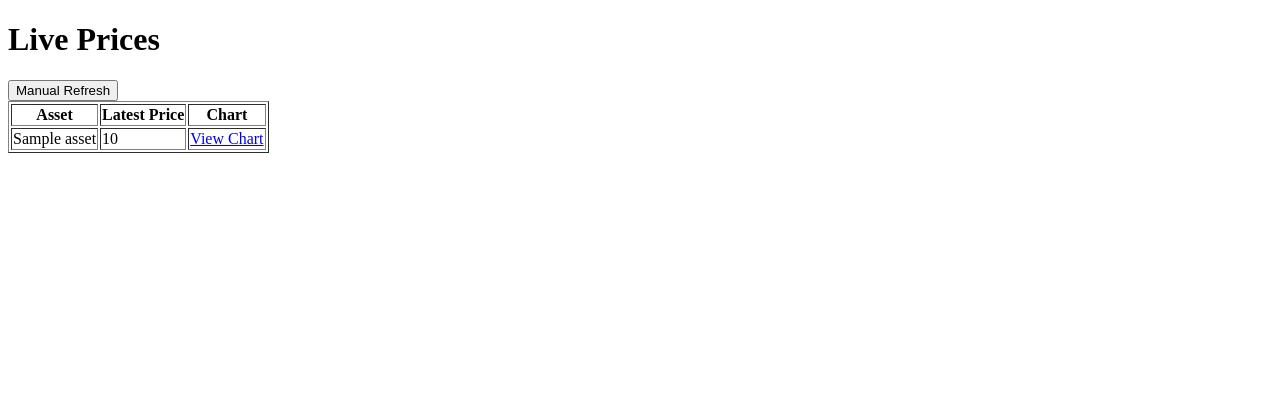
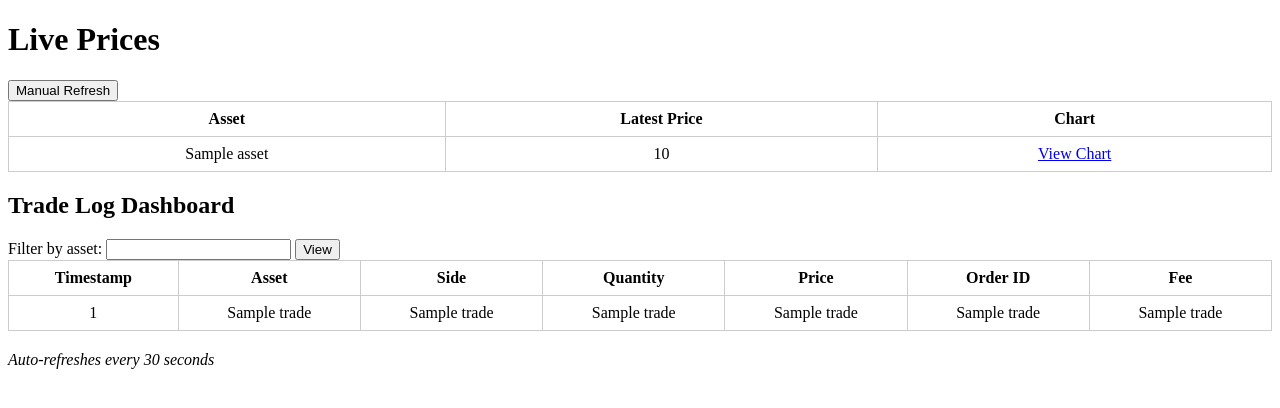
Before and after one commit to skybluewaters/trading-dashboard, a Flask app: template dashboard/templates/index.html in a window 1280 px wide. Shown: the top 408 px of the page. Run offline with Flask 3, Linux system fonts and the light colour scheme; the template is opened without the code that fills it: most values are stand-ins (such as "Sample title", 1, 10 or a date in 2020).

Commit message:
Update index.html

```diff
--- a/dashboard/templates/index.html
+++ b/dashboard/templates/index.html
@@ -1,13 +1,17 @@
 <!DOCTYPE html>
 <html>
 <head>
-    <title>Trading Dashboard</title>
+    <title>Trade Log Dashboard</title>
     <meta http-equiv="refresh" content="30">
+    <style>
+        table { border-collapse: collapse; width: 100%; margin-bottom: 20px; }
+        th, td { border: 1px solid #ccc; padding: 8px; text-align: center; }
+    </style>
 </head>
 <body>
     <h1>Live Prices</h1>
     <button onclick="location.reload()">Manual Refresh</button>
-    <table border="1">
+    <table>
         <tr>
             <th>Asset</th>
             <th>Latest Price</th>
@@ -21,5 +25,36 @@
         </tr>
         {% endfor %}
     </table>
+
+    <h2>Trade Log Dashboard</h2>
+    <form method="get" action="/chart">
+        <label>Filter by asset: <input type="text" name="asset" /></label>
+        <input type="submit" value="View" />
+    </form>
+
+    <table>
+        <tr>
+            <th>Timestamp</th>
+            <th>Asset</th>
+            <th>Side</th>
+            <th>Quantity</th>
+            <th>Price</th>
+            <th>Order ID</th>
+            <th>Fee</th>
+        </tr>
+        {% for row in trades %}
+        <tr>
+            <td>{{ row[0] }}</td>
+            <td>{{ row[1] }}</td>
+            <td>{{ row[2] }}</td>
+            <td>{{ row[3] }}</td>
+            <td>{{ row[4] }}</td>
+            <td>{{ row[6] }}</td>
+            <td>{{ row[5] }}</td>
+        </tr>
+        {% endfor %}
+    </table>
+
+    <p><em>Auto-refreshes every 30 seconds</em></p>
 </body>
 </html>
```
